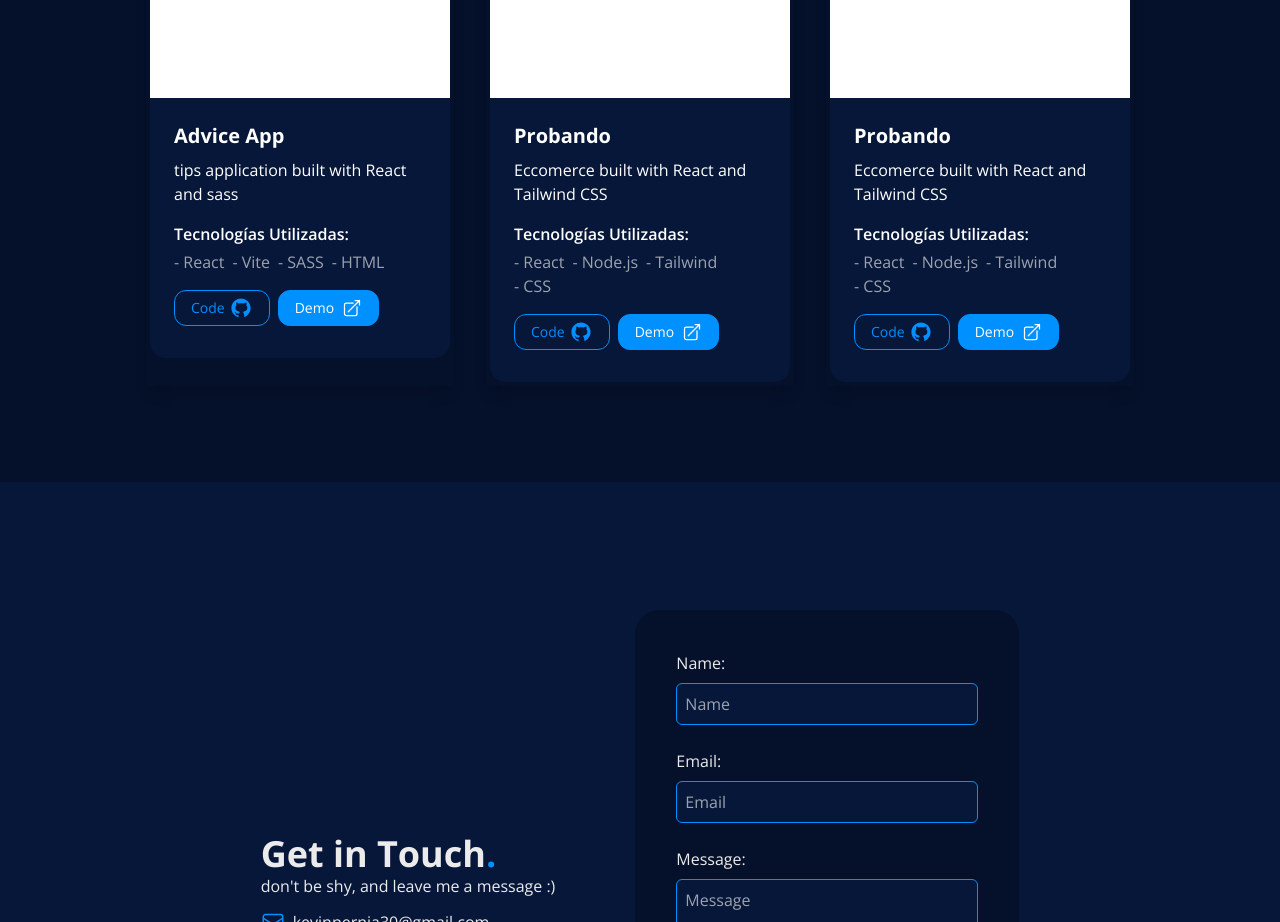
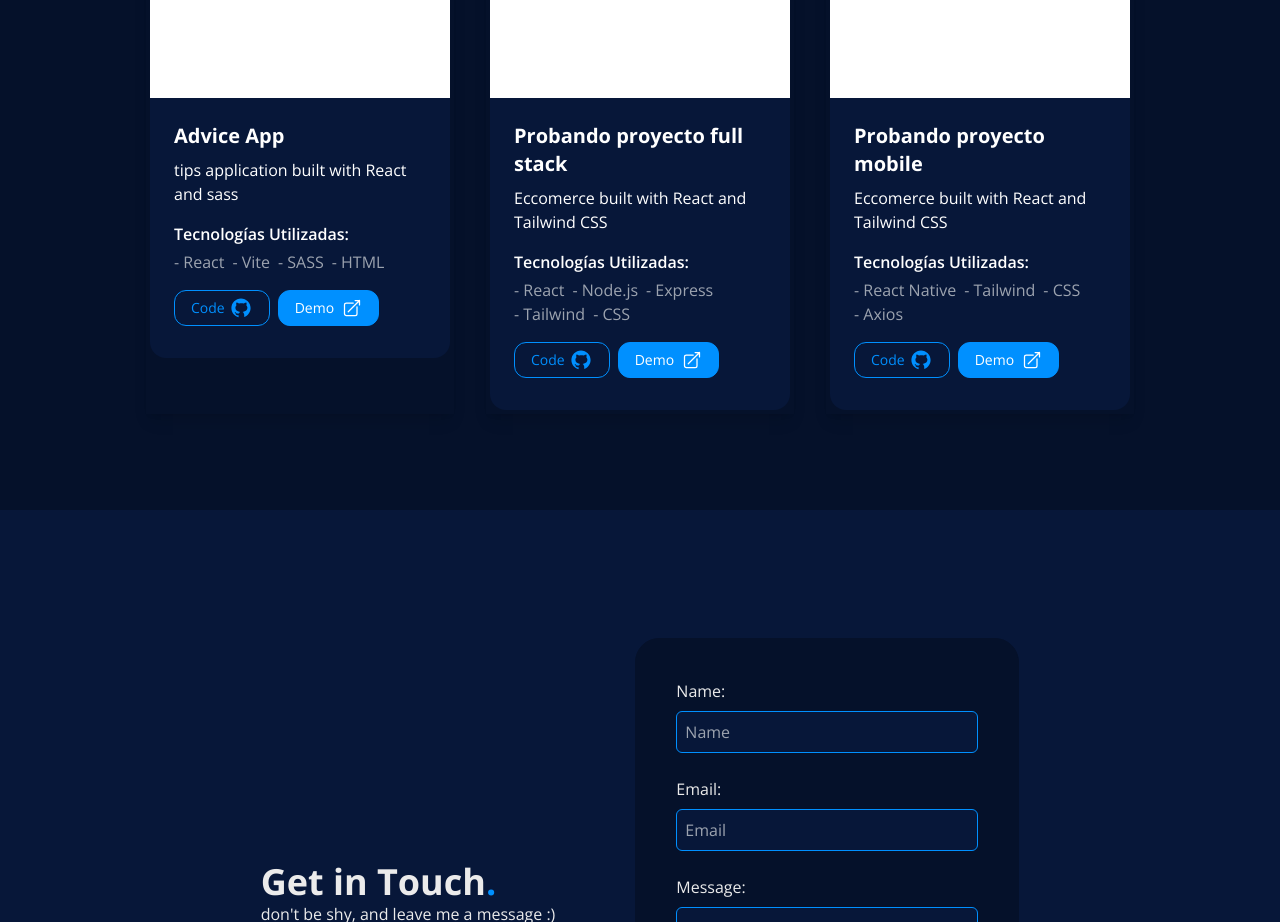
Before and after one commit to kevin3080/Portfolio, a React (Vite) app: page / in a window 1280 px wide. Shown: the part 2020-2942 px from the top of the page. Built offline with nearby package versions, Linux system fonts and the light colour scheme.

Commit message:
projects example

```diff
--- a/src/data/projects.ts
+++ b/src/data/projects.ts
@@ -13,18 +13,18 @@ const projects: Projects[] = [
    {
       id: 2,
       image: '',
-      title: 'Probando',
+      title: 'Probando proyecto full stack',
       description: 'Eccomerce built with React and Tailwind CSS',
-      technology: ['React', 'Node.js', 'Tailwind', 'CSS'],
+      technology: ['React', 'Node.js', 'Express', 'Tailwind', 'CSS'],
       UriDemo: 'https://example.com/demo',
       UriRepo: 'https://github.com/username/project1',
    },
    {
       id: 3,
       image: '',
-      title: 'Probando',
+      title: 'Probando proyecto mobile',
       description: 'Eccomerce built with React and Tailwind CSS',
-      technology: ['React', 'Node.js', 'Tailwind', 'CSS'],
+      technology: ['React Native', 'Tailwind', 'CSS', 'Axios'],
       UriDemo: 'https://example.com/demo',
       UriRepo: 'https://github.com/username/project1',
    },
```
